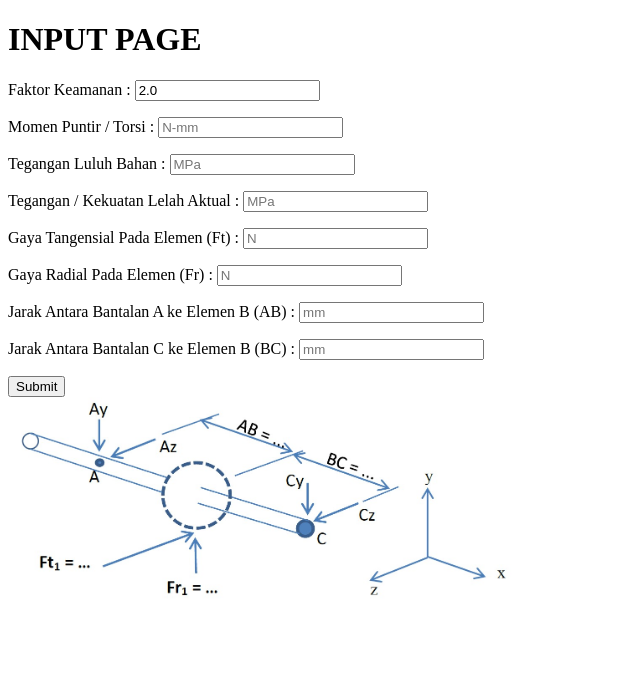
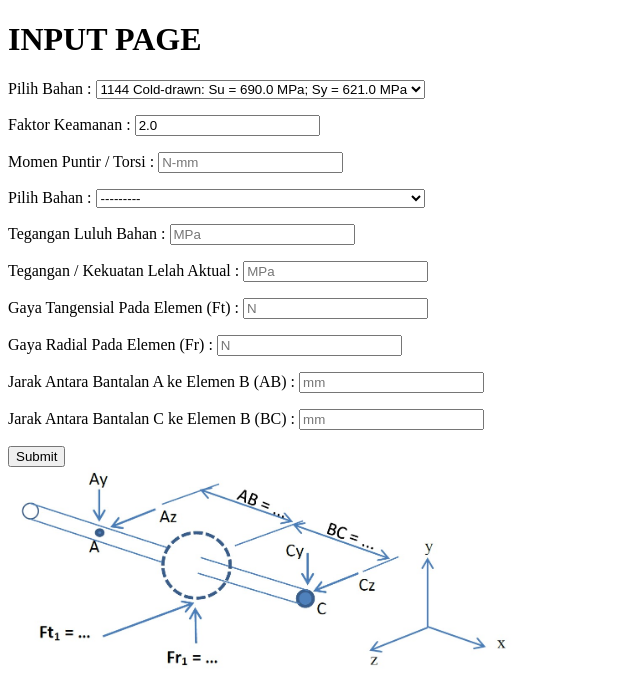
Before and after one commit to DrieHarry/mechanical-design, a Django app: page /shaft/ in a window 1280 px wide. Shown: the part 26-706 px from the top of the page, without its empty margins (0-640 px from the left). Run offline with Django 4.2, Linux system fonts and the light colour scheme; data comes from the database, SQL or seed files in the repository; both versions use the stored data as it was after the commit.

Commit message:
Forms Dropdown 2 option

```diff
--- a/shaft/admin.py
+++ b/shaft/admin.py
@@ -1,6 +1,7 @@
 from django.contrib import admin
 
-from .models import ResultType1
+from .models import ResultType1, Materials
 
 # Register your models here.
+admin.site.register(Materials)
 admin.site.register(ResultType1)
--- /dev/null
+++ b/shaft/forms.py
@@ -0,0 +1,23 @@
+from django import forms
+from .models import *
+
+
+class MyForm(forms.Form):
+    N = forms.FloatField(label="Faktor Keamanan ",
+                            widget=forms.NumberInput(attrs={'value': '2.0', 'min': '0'}))
+    T = forms.FloatField(label="Momen Puntir / Torsi ",
+                            widget=forms.NumberInput(attrs={'placeholder': 'N-mm', 'min': '0'}))
+    Material = forms.ModelChoiceField(
+                            label = "Pilih Bahan :", queryset = Materials.objects.all())
+    Sy = forms.FloatField(label="Tegangan Luluh Bahan ",
+                            widget=forms.NumberInput(attrs={'placeholder': 'MPa', 'min': '0'}))
+    Sn = forms.FloatField(label="Tegangan / Kekuatan Lelah Aktual ",
+                            widget=forms.NumberInput(attrs={'placeholder': 'MPa', 'min': '0'}))
+    Ft = forms.FloatField(label="Gaya Tangensial Pada Elemen (Ft) ",
+                            widget=forms.NumberInput(attrs={'placeholder': 'N', 'min': '0'}))
+    Fr = forms.FloatField(label="Gaya Radial Pada Elemen (Fr) ",
+                            widget=forms.NumberInput(attrs={'placeholder': 'N', 'min': '0'}))
+    AB = forms.FloatField(label="Jarak Antara Bantalan A ke Elemen B (AB) ",
+                            widget=forms.NumberInput(attrs={'placeholder': 'mm', 'min': '0'}))
+    BC = forms.FloatField(label="Jarak Antara Bantalan C ke Elemen B (BC) ",
+                            widget=forms.NumberInput(attrs={'placeholder': 'mm', 'min': '0'}))
--- a/shaft/models.py
+++ b/shaft/models.py
@@ -1,6 +1,16 @@
 from django.db import models
 
+
 # Create your models here.
+class Materials(models.Model):
+    SAE_Number = models.CharField(max_length=64)
+    tegangan_tarik = models.FloatField()
+    tegangan_luluh = models.FloatField()
+
+    def __str__(self):
+        return f"{self.SAE_Number}: Su = {self.tegangan_tarik} MPa; Sy = {self.tegangan_luluh} MPa"
+
+
 class ResultType1(models.Model):
     d1 = models.FloatField()
     d2 = models.FloatField()
--- a/shaft/templates/shaft/input.html
+++ b/shaft/templates/shaft/input.html
@@ -21,8 +21,16 @@
         <label>Tegangan / Kekuatan Lelah aktual </label>
 			<input type="number" step="any" min = "0" name="Sn" placeholder="MPa"><br><br>
          -->
+         <label for="id_Material">Pilih Bahan :</label>
+         <select name="material" id="">
+            {% for material in materials %}
+                <option value="{{ material.tegangan_tarik }}, {{ material.tegangan_luluh }}">{{ material }}</option>
+            {% endfor %}
+        </select>
          {{ form.as_p }}
             <input type="submit">
     </form>
+</body>
+
     <img src="{% static 'shaft/tipe1.jpg' %}" alt="tipe1" width="40%" height="auto">
 {% endblock %}
--- a/shaft/templates/shaft/output.html
+++ b/shaft/templates/shaft/output.html
@@ -9,4 +9,6 @@
     {{ result_b }}
     <br>
     {{ result_c }}
+    <br>
+    {{ Su }}
 {% endblock %}
--- a/shaft/views.py
+++ b/shaft/views.py
@@ -1,47 +1,34 @@
 from django.shortcuts import render
-from django.urls import reverse
-from django.http import HttpResponseRedirect
-from django import forms
+from .forms import *
+from .models import *
 
 
 import math
 
 
-class MyForm(forms.Form):
-    N = forms.FloatField(label="Faktor Keamanan ",
-                            widget=forms.NumberInput(attrs={'value': '2.0'}))
-    T = forms.FloatField(label="Momen Puntir / Torsi ",
-                            widget=forms.NumberInput(attrs={'placeholder': 'N-mm'}))
-    Sy = forms.FloatField(label="Tegangan Luluh Bahan ",
-                            widget=forms.NumberInput(attrs={'placeholder': 'MPa'}))
-    Sn = forms.FloatField(label="Tegangan / Kekuatan Lelah Aktual ",
-                            widget=forms.NumberInput(attrs={'placeholder': 'MPa'}))
-    Ft = forms.FloatField(label="Gaya Tangensial Pada Elemen (Ft) ",
-                            widget=forms.NumberInput(attrs={'placeholder': 'N'}))
-    Fr = forms.FloatField(label="Gaya Radial Pada Elemen (Fr) ",
-                            widget=forms.NumberInput(attrs={'placeholder': 'N'}))
-    AB = forms.FloatField(label="Jarak Antara Bantalan A ke Elemen B (AB) ",
-                            widget=forms.NumberInput(attrs={'placeholder': 'mm'}))
-    BC = forms.FloatField(label="Jarak Antara Bantalan C ke Elemen B (BC) ",
-                            widget=forms.NumberInput(attrs={'placeholder': 'mm'}))
-
-
 # Create your views here.
 def input(request):
+    materials = Materials.objects.all()
     return render(request, "shaft/input.html", {
-        "form": MyForm()
+        "form": MyForm(),
+        "materials" : materials
     })
 
 def output(request):
 
     N = float(request.POST['N']) #Faktor Keamanan
     T = float(request.POST['T']) #Torsi
-    Sy = float(request.POST['Sy']) #Tegangan Luluh Bahan
+    Syy = float(request.POST['Sy']) #Tegangan Luluh Bahan
     Sn = float(request.POST['Sn'])
     Ft = float(request.POST['Ft']) #Gaya Tangensial Pada Elemen
     Fr = float(request.POST['Fr']) #Gaya Radial Pada Elemen
     AB = float(request.POST['AB']) #Jarak Antara Bantalan A ke Elemen B
     BC = float(request.POST['BC']) #Jarak Antara Bantalan C ke Elemen B
+    #Bahan
+    bahan = (request.POST['material'])
+    bahan_split = bahan.split(", ")
+    Su = float(bahan_split[0])
+    Sy = float(bahan_split[1])
 
     # Menghitung Gaya Reaksi Tumpuan
     Az = (Ft * BC) / (AB + BC)
@@ -70,6 +57,7 @@ def output(request):
         "result_a": result_a,
         "result_b": result_b,
         "result_c": result_c,
+        "Su": Su
     })
 
 def about(request):
```
Also changed, not shown: db.sqlite3, shaft/migrations/0002_materials.py (added).
